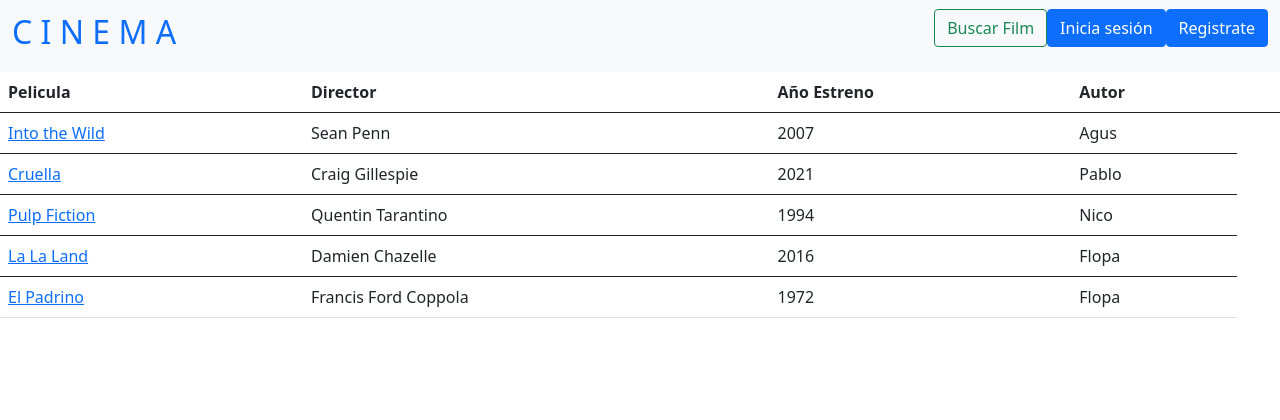
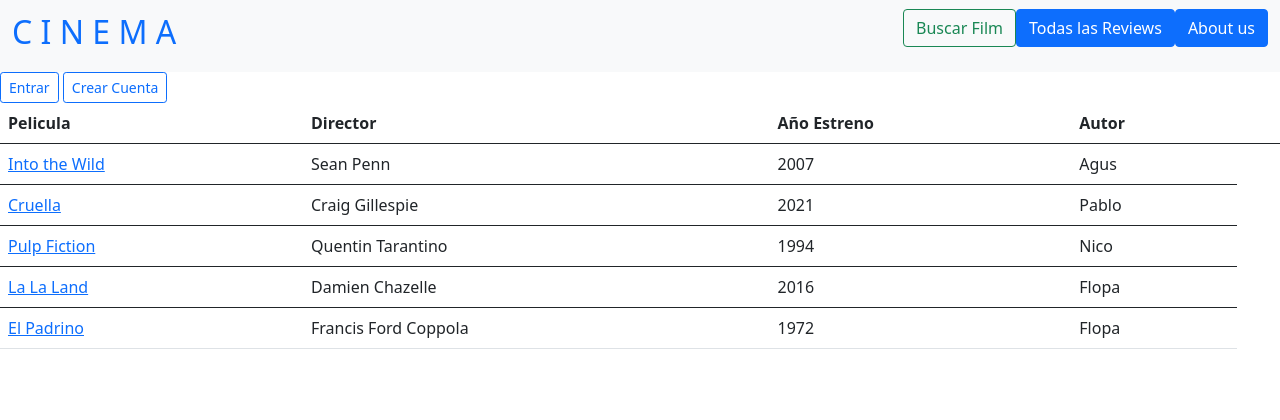
Before and after one commit to FlopaMendez/Final-Coderhouse-cinema-blog, a Django app: page /reviews/lista_reviews/ in a window 1280 px wide. Shown: the top 420 px of the page. Run offline with Django 4.2, Linux system fonts and the light colour scheme; data comes from the database, SQL or seed files in the repository; both versions use the stored data as it was after the commit; some libraries are stand-ins or nearby versions.

Commit message:
cambios en planilla base y condicional de list

```diff
--- a/reviews/templates/reviews/reviews_inicio.html
+++ b/reviews/templates/reviews/reviews_inicio.html
@@ -30,12 +30,12 @@
               </li>
               <li class="nav-item">
 
-                <a class="btn btn-primary" href="{% url 'user_login' %}">Inicia sesión</a>
+                <a class="btn btn-primary" href="{% url 'reviews_list' %}">Todas las Reviews</a>
                 </p>
               </li>
               <li class="nav-item">
 
-                <a class="btn btn-primary" href="{% url 'user_signup' %}">Registrate</a>
+                <a class="btn btn-primary" href="{% url 'about_us' %}">About us</a>
                 </p>
               </li>
 
--- a/reviews/templates/reviews/reviews_list.html
+++ b/reviews/templates/reviews/reviews_list.html
@@ -22,37 +22,16 @@
     </button></a>
   </div>
   <br>
+  {% else %}
+  <a href="{% url 'user_login' %}">
+    <button type="button" class="btn btn-outline-primary btn-sm">
+    Entrar
+  </button></a>
+  <a href="{% url 'user_signup' %}">
+    <button type="button" class="btn btn-outline-primary btn-sm">
+      Crear Cuenta
+    </button></a>
   {% endif %}
-<!--
-  <table class="table">
-    <thead>
-      <tr>
-
-        <th scope="col">Pelicula</th>
-        <th scope="col">Director</th>
-        <th scope="col">Autor</th>
-      </tr> -->
-    <!-- </thead>
-    <tbody>
-      <tr>
-        <th scope="row">1</th>
-        <td>Mark</td>
-        <td>Otto</td>
-        <td>@mdo</td>
-      </tr>
-      <tr>
-        <th scope="row">2</th>
-        <td>Jacob</td>
-        <td>Thornton</td>
-        <td>@fat</td>
-      </tr>
-      <tr>
-        <th scope="row">3</th>
-        <td colspan="2">Larry the Bird</td>
-        <td>@twitter</td>
-      </tr>
-    </tbody>
-  </table> -->
 
   {% if object_list %}
   <table class="table">
```
Also changed, not shown: db.sqlite3.
